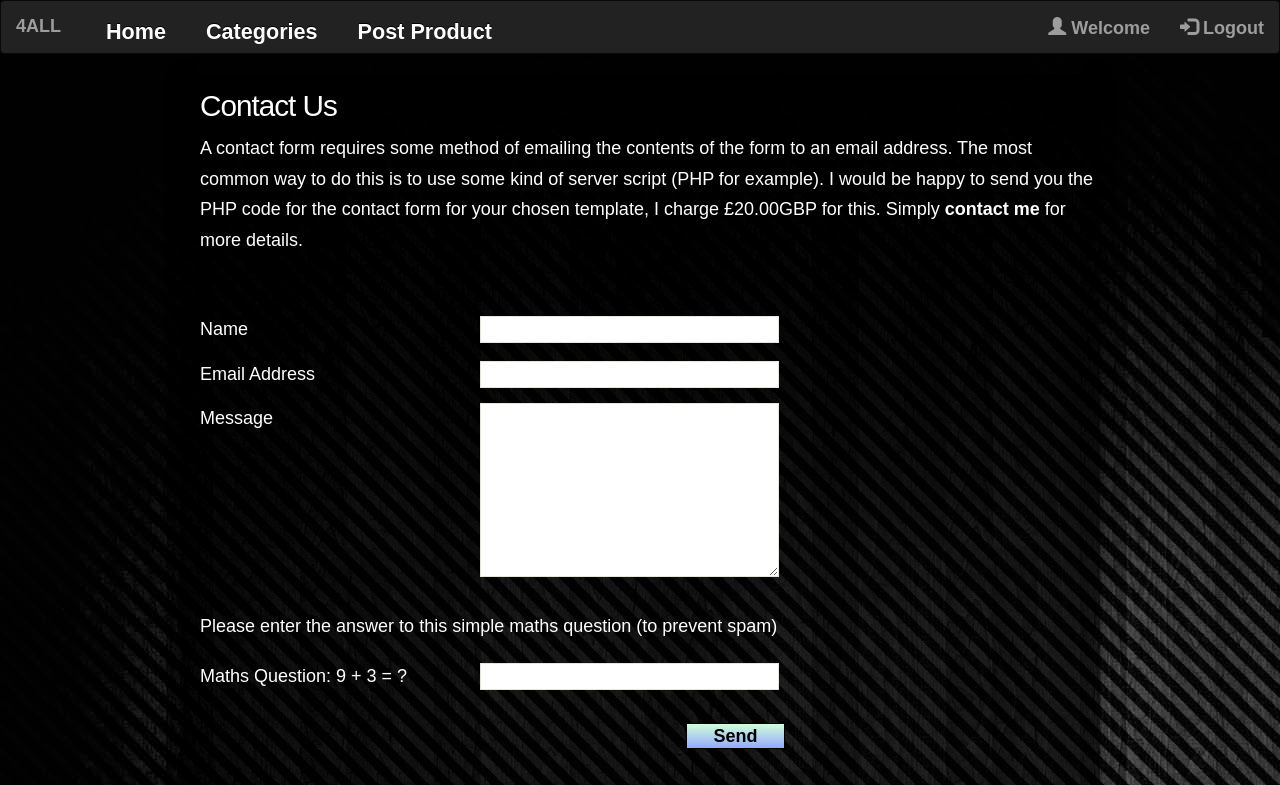
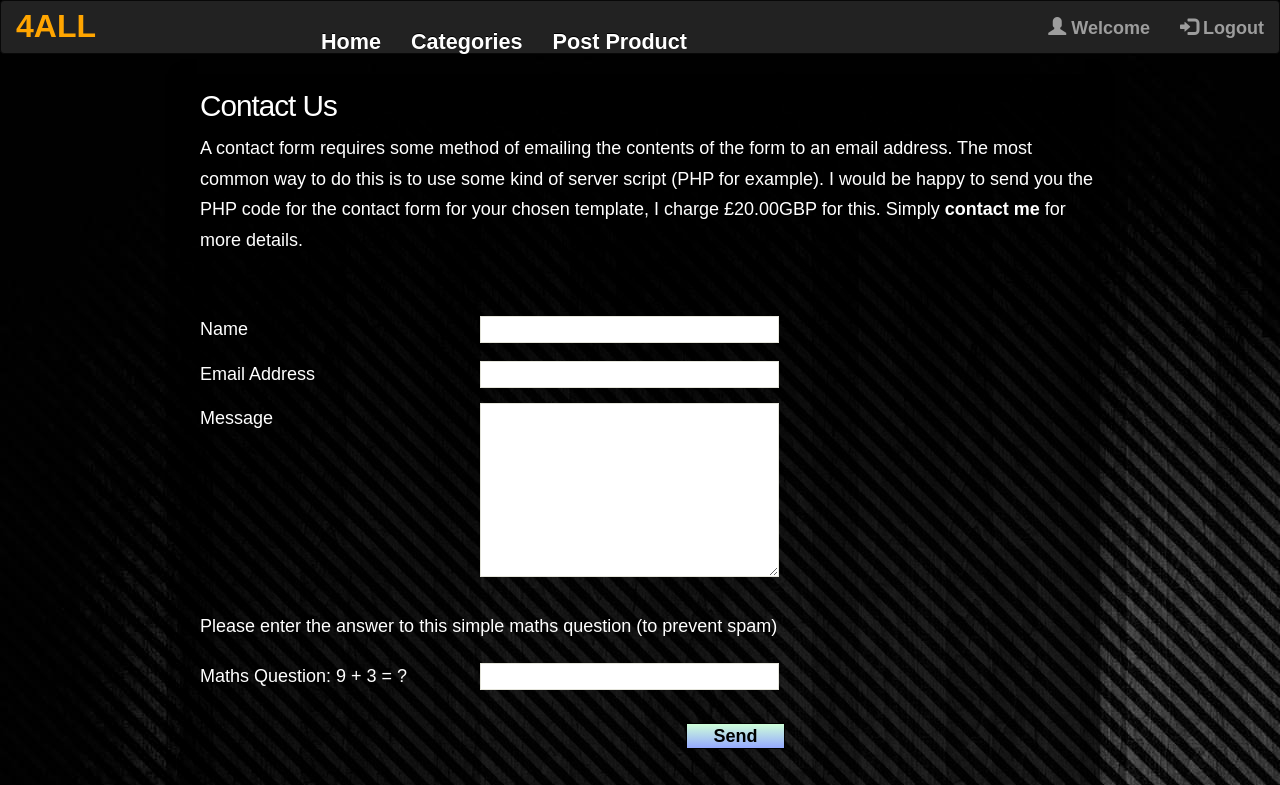
Before and after one commit to sayedusmankhalid/eCommerce, a Flask app: page /contact in a window 1280 px wide. Shown: the top 785 px of the page. Run offline with Flask 2, Linux system fonts and the light colour scheme; parts of the project's set-up code (start-up, migrations or seed data) failed here and were passed over; some libraries are stand-ins or nearby versions; some web fonts are replaced.

Commit message:
removed the footer and added styling

```diff
--- a/server.py
+++ b/server.py
@@ -27,7 +27,7 @@ def mainIndex():
     un = ""
     if passed:
         session['username'] = name
-        name = ''
+        name = ""
         passed = False
 
     session['loginRequired'] = True
@@ -48,7 +48,7 @@ def ourWork():
     un=""
     if passed:
         session['username'] = name
-        name = ''
+        name = ""
         passed = False
     session['loginRequired'] = True
     if 'username' in session:
@@ -110,11 +110,13 @@ def login(username, password):
         emit('loginFailed','Invalid Username', namespace='/eCom')
         print 'how many times we are coming in if of loginPageValidation---------------------------------'
     else:
-        #session['username'] = username
+        session['username_redirect'] = username
         #session['loginRequired'] = False
         passed = True
         name = username
         print(session['loginRequired'])
+
+
 
         emit('redirect','/', namespace='/eCom')
         #emit('loginText', name)
--- a/static/css/style.css
+++ b/static/css/style.css
@@ -112,6 +112,7 @@ ol li
 
 ul#menu
 { margin:0;
+padding: 10px 0 0 190px;;
 }
 
 ul#menu li
@@ -127,7 +128,7 @@ ul#menu li a
   height: 24px;
   margin: 10px 0 0 20px;
   text-shadow: 0px -1px 0px #000;
-  padding: 6px 10px 0 10px;
+  padding: 6px 10px 0 0px;
   background: transparent;
   border-radius: 7px 7px 7px 7px;
   -moz-border-radius: 7px 7px 7px 7px;
@@ -446,7 +447,9 @@ ul img {
   background-color: slategrey;
 }
 
-#menu{
-  color:red;
-  font: bold;
+
+#siteName{
+  color:#ffa500;
+  font-family: fantasy;
+  font-size: xx-large;
 }
--- a/templates/layout.html
+++ b/templates/layout.html
@@ -56,7 +56,7 @@
     <nav class="navbar navbar-inverse">
       <div class="container-fluid">
         <div class="navbar-header">
-          <a class="navbar-brand" href="/">4ALL</a>
+          <a id = siteName class="navbar-brand" href="/">4ALL</a>
         </div>
         <ul class="nav navbar-nav" id="menu">
           <li {%if current=="home" %} class="current" {% endif %}><a href="/">Home</a></li>
@@ -208,45 +208,45 @@
       {%block content %}{% endblock %}
     </div>
     <!--close site_content-->
-
+    <!--
     <div id="content_cream">
       <div class="content_cream_container_box">
         <h4>Latest Blog Post</h4>
         <div class="readmore">
           <a href="/blogpost">Read more</a>
         </div>
-        <!--close readmore-->
+        <!--close readmore
       </div>
-      <!--close content_cream_container_box-->
+      <!--close content_cream_container_box
       <div class="content_cream_container_box">
         <h4>Latest News</h4>
         <p> </p>
         <div class="readmore">
           <a href="/videos">Watch</a>
         </div>
-        <!--close readmore-->
+        <!--close readmore
       </div>
-      <!--close content_cream_container_box-->
+      <!--close content_cream_container_box
       <div class="content_cream_container_boxl">
         <h4>Contact Us</h4>
         <p> </p>
         <div class="readmore">
           <a href="/contact">Read more</a>
         </div>
-        <!--close readmore-->
+        <!--close readmore
       </div>
-      <!--close content_cream_container_box1-->
+      <!--close content_cream_container_box1
       <br style="clear:both" />
     </div>
-    <!--close content_cream-->
+    <!--close content_cream
   </div>
   <!--close main-->
-
+<!--
   <div id="footer_container">
     <div id="footer">
       <a href="http://validator.w3.org/check?uri=referer">Valid XHTML</a> | <a href="http://fotogrph.com/">Images</a> | Heart Internet <a href="http://www.heartinternet.co.uk/web-hosting/">web hosting</a> | website template by <a href="http://www.araynordesign.co.uk">ARaynorDesign</a>
     </div>
-    <!--close footer-->
+    <!--close footer
   </div>
   <!--close footer_container-->
 
```
Also changed, not shown: templates/catagory.html (added, +30 -0 lines), 1 other file.
